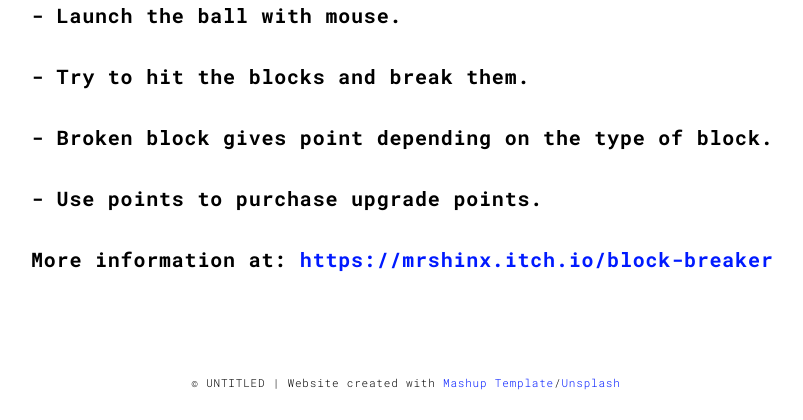
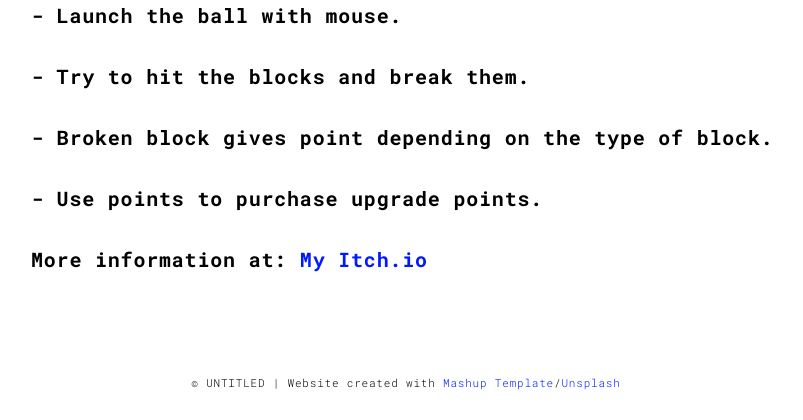
Before and after one commit to mrshinx/WebServer, a Flask app: page /blockbreaker.html in a window 1280 px wide. Shown: the part 1685-2105 px from the top of the page, without its empty margins (234-1037 px from the left). Run offline with Flask 2, Linux system fonts and the light colour scheme; some libraries are stand-ins or nearby versions.

Commit message:
Finalize website

```diff
--- a/templates/blockbreaker.html
+++ b/templates/blockbreaker.html
@@ -81,7 +81,7 @@
       <div class="col-xs-8 col-md-offset-2"><h3>- Try to hit the blocks and break them.</h3></div>
       <div class="col-xs-8 col-md-offset-2"><h3>- Broken block gives point depending on the type of block.</h3></div>
       <div class="col-xs-8 col-md-offset-2"><h3>- Use points to purchase upgrade points. </h3></div>
-      <div class="col-xs-8 col-md-offset-2"><h3>More information at: <a href="https://haveibeenpwned.com/">https://mrshinx.itch.io/block-breaker</a></h3></div>
+      <div class="col-xs-8 col-md-offset-2"><h3>More information at: <a href="https://mrshinx.itch.io/block-breaker">My Itch.io</a></h3></div>
     </div>
 
     </div>
```
